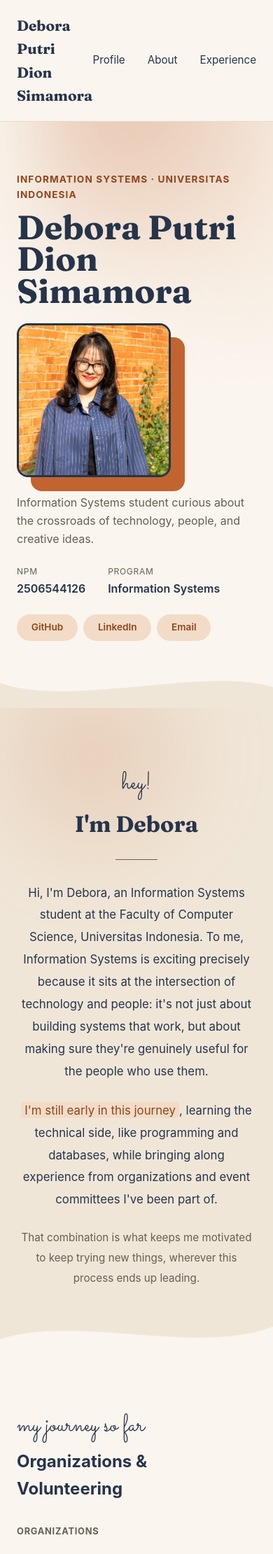
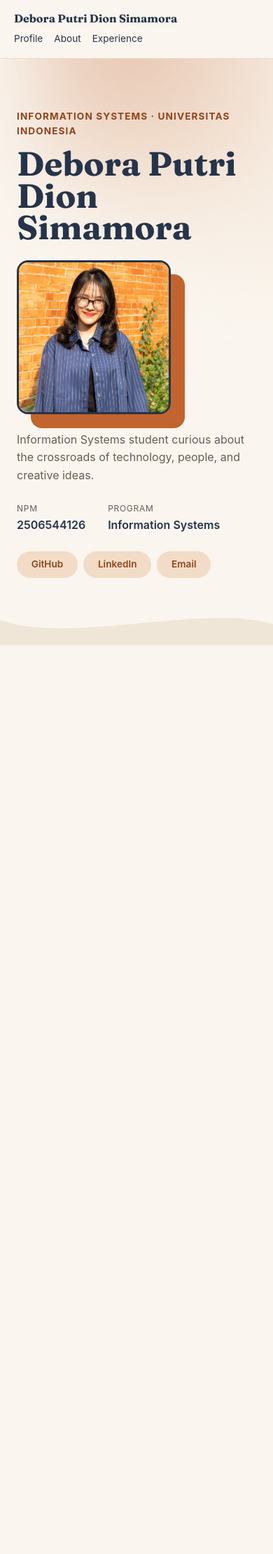
Before and after one commit to deboraputridionsimamora/myportofolio, a Django app: page / in a window 390 px wide. Shown: the top 2221 px of the page at 70% size. Run offline with Django 5.2, Linux system fonts and the light colour scheme; grey boxes are pictures that could not be loaded.

Commit message:
Complete Individual Assignment 1

```diff
--- a/static/css/style.css
+++ b/static/css/style.css
@@ -494,32 +509,53 @@ h1, .brand {
     line-height: 1.7;
 }
 
-.exp-modal-gallery {
-    display: flex;
-    gap: 0.5rem;
-    margin-top: 1rem;
-    flex-wrap: wrap;
-}
-
-.exp-modal-gallery img {
-    width: calc(33.333% - 0.34rem);
-    aspect-ratio: 1 / 1;
-    object-fit: cover;
-    border-radius: 8px;
+@keyframes fadeInUp {
+    from {
+        opacity: 0;
+        transform: translateY(24px);
+    }
+    to {
+        opacity: 1;
+        transform: translateY(0);
+    }
 }
 
 .fade-in-section {
-    opacity: 0;
-    transform: translateY(24px);
-    transition: opacity 0.6s ease, transform 0.6s ease;
+    opacity: 1;
 }
 
-.fade-in-section.is-visible {
-    opacity: 1;
-    transform: translateY(0);
+@supports (animation-timeline: view()) {
+    .fade-in-section {
+        opacity: 0;
+        animation: fadeInUp linear both;
+        animation-timeline: view();
+        animation-range: entry 0% entry 40%;
+    }
 }
 
 @media (max-width: 600px) {
+    .site-header .container {
+        flex-direction: column;
+        align-items: flex-start;
+        gap: 0.5rem;
+        padding: 1rem 1.25rem;
+    }
+
+    .brand {
+        font-size: 1rem;
+        line-height: 1.3;
+    }
+
+    .site-header nav {
+        gap: 1rem;
+        flex-wrap: wrap;
+        width: 100%;
+    }
+
+    .site-header nav a {
+        font-size: 0.85rem;
+    }
+
     .hero-grid {
         grid-template-columns: 1fr;
         grid-template-areas:
--- a/templates/index.html
+++ b/templates/index.html
@@ -95,158 +95,271 @@
             <p class="marquee-label container">Organizations</p>
             <div class="marquee">
                 <div class="marquee-track">
-                    <div class="exp-card" onclick="openExpModal('dm')">
-                        <img class="exp-card-bg" src="/static/img/experience/dm-1.jpeg" alt="Digital Marketing Intern">
+                    <a href="#modal-dm" class="exp-card">
+                        <img class="exp-card-bg" src="/static/img/experience/dm.jpeg" alt="Digital Marketing Intern">
                         <div class="exp-card-overlay"></div>
                         <div class="exp-card-text">
                             <h3>Digital Marketing Intern</h3>
                             <p>SISTECH 2026, RISTEK Fasilkom UI</p>
                         </div>
-                    </div>
-                    <div class="exp-card" onclick="openExpModal('sbf')">
-                        <img class="exp-card-bg" src="/static/img/experience/sbf-1.jpeg" alt="Participant, Sekolah BEM Fasilkom">
+                    </a>
+                    <a href="#modal-sbf" class="exp-card">
+                        <img class="exp-card-bg" src="/static/img/experience/sbf.jpeg" alt="Participant, Sekolah BEM Fasilkom">
                         <div class="exp-card-overlay"></div>
                         <div class="exp-card-text">
                             <h3>Participant</h3>
                             <p>Sekolah BEM Fasilkom (SBF)</p>
                         </div>
-                    </div>
-                    <div class="exp-card" onclick="openExpModal('sd')">
-                        <img class="exp-card-bg" src="/static/img/experience/sd-1.jpeg" alt="Staff, Sports Department">
+                    </a>
+                    <a href="#modal-sd" class="exp-card">
+                        <img class="exp-card-bg" src="/static/img/experience/bem.jpeg" alt="Staff, Sports Department">
                         <div class="exp-card-overlay"></div>
                         <div class="exp-card-text">
                             <h3>Staff, Sports Department</h3>
                             <p>BEM Fasilkom UI</p>
                         </div>
-                    </div>
-                    <div class="exp-card" onclick="openExpModal('hr')">
-                        <img class="exp-card-bg" src="/static/img/experience/hr-1.jpeg" alt="Staff of HR">
+                    </a>
+                    <a href="#modal-hr" class="exp-card">
+                        <img class="exp-card-bg" src="/static/img/experience/hr.jpeg" alt="Staff of HR">
                         <div class="exp-card-overlay"></div>
                         <div class="exp-card-text">
                             <h3>Staff of HR</h3>
                             <p>COMPFEST</p>
                         </div>
-                    </div>
+                    </a>
 
-                    <div class="exp-card" aria-hidden="true" onclick="openExpModal('dm')">
-                        <img class="exp-card-bg" src="/static/img/experience/dm-1.jpeg" alt="">
+                    <a href="#modal-dm" class="exp-card" aria-hidden="true">
+                        <img class="exp-card-bg" src="/static/img/experience/dm.jpeg" alt="">
                         <div class="exp-card-overlay"></div>
                         <div class="exp-card-text">
                             <h3>Digital Marketing Intern</h3>
                             <p>SISTECH 2026, RISTEK Fasilkom UI</p>
                         </div>
-                    </div>
-                    <div class="exp-card" aria-hidden="true" onclick="openExpModal('sbf')">
-                        <img class="exp-card-bg" src="/static/img/experience/sbf-1.jpeg" alt="">
+                    </a>
+                    <a href="#modal-sbf" class="exp-card" aria-hidden="true">
+                        <img class="exp-card-bg" src="/static/img/experience/sbf.jpeg" alt="">
                         <div class="exp-card-overlay"></div>
                         <div class="exp-card-text">
                             <h3>Participant</h3>
                             <p>Sekolah BEM Fasilkom (SBF)</p>
                         </div>
-                    </div>
-                    <div class="exp-card" aria-hidden="true" onclick="openExpModal('sd')">
-                        <img class="exp-card-bg" src="/static/img/experience/sd-1.jpeg" alt="">
+                    </a>
+                    <a href="#modal-sd" class="exp-card" aria-hidden="true">
+                        <img class="exp-card-bg" src="/static/img/experience/bem.jpeg" alt="">
                         <div class="exp-card-overlay"></div>
                         <div class="exp-card-text">
                             <h3>Staff, Sports Department</h3>
                             <p>BEM Fasilkom UI</p>
                         </div>
-                    </div>
-                    <div class="exp-card" aria-hidden="true" onclick="openExpModal('hr')">
-                        <img class="exp-card-bg" src="/static/img/experience/hr-1.jpeg" alt="">
+                    </a>
+                    <a href="#modal-hr" class="exp-card" aria-hidden="true">
+                        <img class="exp-card-bg" src="/static/img/experience/hr.jpeg" alt="">
                         <div class="exp-card-overlay"></div>
                         <div class="exp-card-text">
                             <h3>Staff of HR</h3>
                             <p>COMPFEST</p>
                         </div>
-                    </div>
+                    </a>
                 </div>
             </div>
 
             <p class="marquee-label container">Volunteering</p>
             <div class="marquee">
                 <div class="marquee-track marquee-track-reverse">
-                    <div class="exp-card" onclick="openExpModal('ddp0')">
-                        <img class="exp-card-bg" src="/static/img/experience/ddp0-1.jpeg" alt="Mentor, Fundamentals of Programming 0">
+                    <a href="#modal-ddp0" class="exp-card">
+                        <img class="exp-card-bg" src="/static/img/experience/ddp0.jpeg" alt="Mentor, Fundamentals of Programming 0">
                         <div class="exp-card-overlay"></div>
                         <div class="exp-card-text">
                             <h3>Mentor</h3>
                             <p>Fundamentals of Programming 0</p>
                         </div>
-                    </div>
-                    <div class="exp-card" onclick="openExpModal('psaf')">
-                        <img class="exp-card-bg" src="/static/img/experience/psaf-1.jpeg" alt="Mentor, PSAF Fasilkom UI 2026">
+                    </a>
+                    <a href="#modal-psaf" class="exp-card">
+                        <img class="exp-card-bg" src="/static/img/experience/psaf.jpeg" alt="Mentor, PSAF Fasilkom UI 2026">
                         <div class="exp-card-overlay"></div>
                         <div class="exp-card-text">
                             <h3>Mentor</h3>
                             <p>PSAF Fasilkom UI 2026</p>
                         </div>
-                    </div>
-                    <div class="exp-card" onclick="openExpModal('oh')">
-                        <img class="exp-card-bg" src="/static/img/experience/oh-1.jpeg" alt="Mentor, Open House Fasilkom UI 2025">
+                    </a>
+                    <a href="#modal-oh" class="exp-card">
+                        <img class="exp-card-bg" src="/static/img/experience/oh.jpeg" alt="Mentor, Open House Fasilkom UI 2025">
                         <div class="exp-card-overlay"></div>
                         <div class="exp-card-text">
                             <h3>Mentor</h3>
                             <p>Open House Fasilkom UI 2025</p>
                         </div>
-                    </div>
-                    <div class="exp-card" onclick="openExpModal('sospro')">
-                        <img class="exp-card-bg" src="/static/img/experience/sospro-1.jpeg" alt="Event Division Coordinator">
+                    </a>
+                    <a href="#modal-sospro" class="exp-card">
+                        <img class="exp-card-bg" src="/static/img/experience/sospro.jpeg" alt="Event Division Coordinator">
                         <div class="exp-card-overlay"></div>
                         <div class="exp-card-text">
                             <h3>Event Division Coordinator</h3>
                             <p>Sospro PMB, Fasilkom UI</p>
                         </div>
-                    </div>
+                    </a>
 
-                    <div class="exp-card" aria-hidden="true" onclick="openExpModal('ddp0')">
-                        <img class="exp-card-bg" src="/static/img/experience/ddp0-1.jpeg" alt="">
+                    <a href="#modal-ddp0" class="exp-card" aria-hidden="true">
+                        <img class="exp-card-bg" src="/static/img/experience/ddp0.jpeg" alt="">
                         <div class="exp-card-overlay"></div>
                         <div class="exp-card-text">
                             <h3>Mentor</h3>
                             <p>Fundamentals of Programming 0</p>
                         </div>
-                    </div>
-                    <div class="exp-card" aria-hidden="true" onclick="openExpModal('psaf')">
-                        <img class="exp-card-bg" src="/static/img/experience/psaf-1.jpeg" alt="">
+                    </a>
+                    <a href="#modal-psaf" class="exp-card" aria-hidden="true">
+                        <img class="exp-card-bg" src="/static/img/experience/psaf.jpeg" alt="">
                         <div class="exp-card-overlay"></div>
                         <div class="exp-card-text">
                             <h3>Mentor</h3>
                             <p>PSAF Fasilkom UI 2026</p>
                         </div>
-                    </div>
-                    <div class="exp-card" aria-hidden="true" onclick="openExpModal('oh')">
-                        <img class="exp-card-bg" src="/static/img/experience/oh-1.jpeg" alt="">
+                    </a>
+                    <a href="#modal-oh" class="exp-card" aria-hidden="true">
+                        <img class="exp-card-bg" src="/static/img/experience/oh.jpeg" alt="">
                         <div class="exp-card-overlay"></div>
                         <div class="exp-card-text">
                             <h3>Mentor</h3>
                             <p>Open House Fasilkom UI 2025</p>
                         </div>
-                    </div>
-                    <div class="exp-card" aria-hidden="true" onclick="openExpModal('sospro')">
-                        <img class="exp-card-bg" src="/static/img/experience/sospro-1.jpeg" alt="">
+                    </a>
+                    <a href="#modal-sospro" class="exp-card" aria-hidden="true">
+                        <img class="exp-card-bg" src="/static/img/experience/sospro.jpeg" alt="">
                         <div class="exp-card-overlay"></div>
                         <div class="exp-card-text">
                             <h3>Event Division Coordinator</h3>
                             <p>Sospro PMB, Fasilkom UI</p>
                         </div>
-                    </div>
+                    </a>
                 </div>
             </div>
         </section>
 
-        <div class="exp-modal-overlay" id="expModalOverlay" onclick="closeExpModal()">
-            <div class="exp-modal" onclick="event.stopPropagation()">
-                <button class="exp-modal-close" onclick="closeExpModal()">&times;</button>
-                <div class="exp-modal-hero" id="expModalHero">
+        <div class="exp-modal-overlay" id="modal-dm">
+            <a href="#experience" class="exp-modal-backdrop" aria-label="Close"></a>
+            <div class="exp-modal">
+                <a href="#experience" class="exp-modal-close">&times;</a>
+                <div class="exp-modal-hero">
+                    <img class="exp-modal-hero-img" src="/static/img/experience/dm.jpeg" alt="">
                     <div class="exp-modal-hero-overlay"></div>
                     <div class="exp-modal-hero-text">
-                        <h3 id="expModalTitle"></h3>
-                        <p id="expModalOrg"></p>
+                        <h3>Digital Marketing Intern</h3>
+                        <p>SISTECH 2026, RISTEK Fasilkom UI</p>
                     </div>
                 </div>
-                <p class="exp-modal-desc" id="expModalDesc"></p>
-                <div class="exp-modal-gallery" id="expModalGallery"></div>
+                <p class="exp-modal-desc">Acted as the primary liaison between mentors and mentees, coordinated Zoom career coaching sessions, and managed tracking systems for attendance and assignments.</p>
+            </div>
+        </div>
+
+        <div class="exp-modal-overlay" id="modal-sbf">
+            <a href="#experience" class="exp-modal-backdrop" aria-label="Close"></a>
+            <div class="exp-modal">
+                <a href="#experience" class="exp-modal-close">&times;</a>
+                <div class="exp-modal-hero">
+                    <img class="exp-modal-hero-img" src="/static/img/experience/sbf.jpeg" alt="">
+                    <div class="exp-modal-hero-overlay"></div>
+                    <div class="exp-modal-hero-text">
+                        <h3>Participant</h3>
+                        <p>Sekolah BEM Fasilkom (SBF)</p>
+                    </div>
+                </div>
+                <p class="exp-modal-desc">Designed and executed departmental programs, including MUSKAN for talent sourcing and curation, as well as GEKA to appreciate performing contingents across dance, fine arts, music, and drama.</p>
+            </div>
+        </div>
+
+        <div class="exp-modal-overlay" id="modal-sd">
+            <a href="#experience" class="exp-modal-backdrop" aria-label="Close"></a>
+            <div class="exp-modal">
+                <a href="#experience" class="exp-modal-close">&times;</a>
+                <div class="exp-modal-hero">
+                    <img class="exp-modal-hero-img" src="/static/img/experience/bem.jpeg" alt="">
+                    <div class="exp-modal-hero-overlay"></div>
+                    <div class="exp-modal-hero-text">
+                        <h3>Staff, Sports Department</h3>
+                        <p>BEM Fasilkom UI</p>
+                    </div>
+                </div>
+                <p class="exp-modal-desc">Organized sports events and wellness programs for students, managed sports facility logistics, and fostered an active, healthy campus community within Fasilkom UI.</p>
+            </div>
+        </div>
+
+        <div class="exp-modal-overlay" id="modal-hr">
+            <a href="#experience" class="exp-modal-backdrop" aria-label="Close"></a>
+            <div class="exp-modal">
+                <a href="#experience" class="exp-modal-close">&times;</a>
+                <div class="exp-modal-hero">
+                    <img class="exp-modal-hero-img" src="/static/img/experience/hr.jpeg" alt="">
+                    <div class="exp-modal-hero-overlay"></div>
+                    <div class="exp-modal-hero-text">
+                        <h3>Staff of HR</h3>
+                        <p>COMPFEST</p>
+                    </div>
+                </div>
+                <p class="exp-modal-desc">Managed internal relations, supported staff development and engagement initiatives, and helped coordinate administrative processes to ensure smooth operations across divisions.</p>
+            </div>
+        </div>
+
+        <div class="exp-modal-overlay" id="modal-ddp0">
+            <a href="#experience" class="exp-modal-backdrop" aria-label="Close"></a>
+            <div class="exp-modal">
+                <a href="#experience" class="exp-modal-close">&times;</a>
+                <div class="exp-modal-hero">
+                    <img class="exp-modal-hero-img" src="/static/img/experience/ddp0.jpeg" alt="">
+                    <div class="exp-modal-hero-overlay"></div>
+                    <div class="exp-modal-hero-text">
+                        <h3>Mentor</h3>
+                        <p>Fundamentals of Programming 0</p>
+                    </div>
+                </div>
+                <p class="exp-modal-desc">Guided incoming students through foundational programming concepts, reviewed their code, and provided constructive feedback to help them build confidence during their early coding journey.</p>
+            </div>
+        </div>
+
+        <div class="exp-modal-overlay" id="modal-psaf">
+            <a href="#experience" class="exp-modal-backdrop" aria-label="Close"></a>
+            <div class="exp-modal">
+                <a href="#experience" class="exp-modal-close">&times;</a>
+                <div class="exp-modal-hero">
+                    <img class="exp-modal-hero-img" src="/static/img/experience/psaf.jpeg" alt="">
+                    <div class="exp-modal-hero-overlay"></div>
+                    <div class="exp-modal-hero-text">
+                        <h3>Mentor</h3>
+                        <p>PSAF Fasilkom UI 2026</p>
+                    </div>
+                </div>
+                <p class="exp-modal-desc">Mentored new students during their faculty orientation, helping them adapt to university life, build peer connections, and navigate the academic environment at Fasilkom UI.</p>
+            </div>
+        </div>
+
+        <div class="exp-modal-overlay" id="modal-oh">
+            <a href="#experience" class="exp-modal-backdrop" aria-label="Close"></a>
+            <div class="exp-modal">
+                <a href="#experience" class="exp-modal-close">&times;</a>
+                <div class="exp-modal-hero">
+                    <img class="exp-modal-hero-img" src="/static/img/experience/oh.jpeg" alt="">
+                    <div class="exp-modal-hero-overlay"></div>
+                    <div class="exp-modal-hero-text">
+                        <h3>Mentor</h3>
+                        <p>Open House Fasilkom UI 2025</p>
+                    </div>
+                </div>
+                <p class="exp-modal-desc">Led campus tours and facilitated interactive coding sessions for prospective students, and helped answer their questions about admissions and student life at Fasilkom.</p>
+            </div>
+        </div>
+
+        <div class="exp-modal-overlay" id="modal-sospro">
+            <a href="#experience" class="exp-modal-backdrop" aria-label="Close"></a>
+            <div class="exp-modal">
+                <a href="#experience" class="exp-modal-close">&times;</a>
+                <div class="exp-modal-hero">
+                    <img class="exp-modal-hero-img" src="/static/img/experience/sospro.jpeg" alt="">
+                    <div class="exp-modal-hero-overlay"></div>
+                    <div class="exp-modal-hero-text">
+                        <h3>Event Division Coordinator</h3>
+                        <p>Sospro PMB, Fasilkom UI</p>
+                    </div>
+                </div>
+                <p class="exp-modal-desc">Planned and coordinated the logistics for a social project introducing responsible gadget use to children, from scheduling activities to running the sessions on the day.</p>
             </div>
         </div>
     </main>
@@ -256,118 +369,5 @@
             <p>&copy; 2026 Debora. Faculty of Computer Science, Universitas Indonesia.</p>
         </div>
     </footer>
-
-    <button class="back-to-top" id="backToTop" onclick="scrollToTop()" aria-label="Back to top">
-        &uarr;
-    </button>
-
-    <script>
-        const expData = {
-            ddp0: {
-                title: "Mentor",
-                org: "Fundamentals of Programming 0",
-                description: "Guided incoming students through foundational programming concepts, reviewed their code, and provided constructive feedback to help them build confidence during their early coding journey.",
-                images: ["/static/img/experience/ddp0-1.jpeg"]
-            },
-            psaf: {
-                title: "Mentor",
-                org: "PSAF Fasilkom UI 2026",
-                description: "Mentored new students during their faculty orientation, helping them adapt to university life, build peer connections, and navigate the academic environment at Fasilkom UI.",
-                images: ["/static/img/experience/psaf-1.jpeg"]
-            },
-            oh: {
-                title: "Mentor",
-                org: "Open House Fasilkom UI 2025",
-                description: "Led campus tours and facilitated interactive coding sessions for prospective students, and helped answer their questions about admissions and student life at Fasilkom.",
-                images: ["/static/img/experience/oh-1.jpeg"]
-            },
-            sospro: {
-                title: "Event Division Coordinator",
-                org: "Sospro PMB, Fasilkom UI",
-                description: "Planned and coordinated the logistics for a social project introducing responsible gadget use to children, from scheduling activities to running the sessions on the day.",
-                images: ["/static/img/experience/sospro-1.jpeg"]
-            },
-            dm: {
-                title: "Digital Marketing Intern",
-                org: "SISTECH 2026, RISTEK Fasilkom UI",
-                description: "Acted as the primary liaison between mentors and mentees, coordinated Zoom career coaching sessions, and managed tracking systems for attendance and assignments.",
-                images: ["/static/img/experience/dm-1.jpeg"]
-            },
-            hr: {
-                title: "Staff of HR",
-                org: "COMPFEST",
-                description: "Managed internal relations, supported staff development and engagement initiatives, and helped coordinate administrative processes to ensure smooth operations across divisions.",
-                images: ["/static/img/experience/hr-1.jpeg"]
-            },
-            sd: {
-                title: "Staff, Sports Department",
-                org: "BEM Fasilkom UI",
-                description: "Organized sports events and wellness programs for students, managed sports facility logistics, and fostered an active, healthy campus community within Fasilkom UI.",
-                images: ["/static/img/experience/sd-1.jpeg"]
-            },
-            sbf: {
-                title: "Participant",
-                org: "Sekolah BEM Fasilkom (SBF)",
-                description: "Designed and executed departmental programs, including MUSKAN for talent sourcing and curation, as well as GEKA to appreciate performing contingents across dance, fine arts, music, and drama.",
-                images: ["/static/img/experience/sbf-1.jpeg"]
-            }
-        };
-
-        function openExpModal(key) {
-            const data = expData[key];
-            document.getElementById("expModalTitle").textContent = data.title;
-            document.getElementById("expModalOrg").textContent = data.org;
-            document.getElementById("expModalDesc").textContent = data.description;
-
-            const hero = document.getElementById("expModalHero");
-            if (data.images.length > 0) {
-                hero.style.backgroundImage = "url('" + data.images[0] + "')";
-                hero.style.backgroundColor = "";
-            } else {
-                hero.style.backgroundImage = "none";
-                hero.style.backgroundColor = "var(--accent)";
-            }
-
-            const gallery = document.getElementById("expModalGallery");
-            gallery.innerHTML = "";
-            for (let i = 1; i < data.images.length; i++) {
-                const img = document.createElement("img");
-                img.src = data.images[i];
-                gallery.appendChild(img);
-            }
-
-            document.getElementById("expModalOverlay").classList.add("active");
-        }
-
-        function closeExpModal() {
-            document.getElementById("expModalOverlay").classList.remove("active");
-        }
-
-        const revealEls = document.querySelectorAll(".fade-in-section");
-        const revealObserver = new IntersectionObserver(function (entries) {
-            entries.forEach(function (entry) {
-                if (entry.isIntersecting) {
-                    entry.target.classList.add("is-visible");
-                    revealObserver.unobserve(entry.target);
-                }
-            });
-        }, { threshold: 0.15 });
-        revealEls.forEach(function (el) {
-            revealObserver.observe(el);
-        });
-
-        function scrollToTop() {
-            window.scrollTo({ top: 0, behavior: "smooth" });
-        }
-
-        const backToTopBtn = document.getElementById("backToTop");
-        window.addEventListener("scroll", function () {
-            if (window.scrollY > 400) {
-                backToTopBtn.classList.add("visible");
-            } else {
-                backToTopBtn.classList.remove("visible");
-            }
-        });
-    </script>
 </body>
 </html>
```
Also changed, not shown: other parts of static/css/style.css (+25 -10 lines), README.md, static/img/experience/bem.jpeg (renamed from static/img/experience/sd-1.jpeg), static/img/experience/ddp0.jpeg (renamed from static/img/experience/ddp0-1.jpeg), static/img/experience/dm.jpeg (renamed from static/img/experience/dm-1.jpeg), static/img/experience/hr.jpeg (renamed from static/img/experience/hr-1.jpeg), static/img/experience/oh.jpeg (renamed from static/img/experience/oh-1.jpeg), static/img/experience/psaf.jpeg (renamed from static/img/experience/psaf-1.jpeg), 4 other files.
